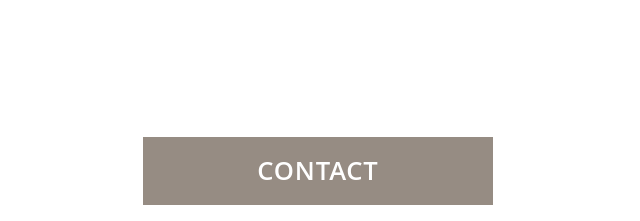
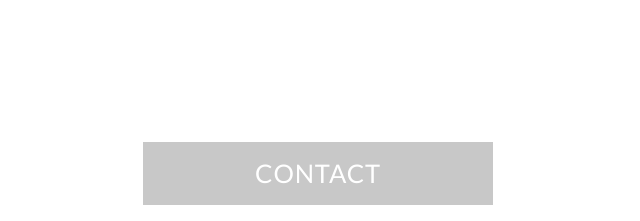
Before and after one commit to ElDav1d/ElDavid_underconstruction, a plain HTML site: page index.html in a window 1280 px wide. Shown: the part 579-800 px from the top of the page, without its empty margins (322-962 px from the left). Drawn offline with Linux system fonts and the light colour scheme.

Commit message:
Change button color

```diff
--- a/css/style.css
+++ b/css/style.css
@@ -416,12 +416,12 @@ footer {
 
 .button, .button:focus {
 
-  background-color: #968c83;
+  background-color: #C8C8C8;
   margin: 0.5rem 0 0 0 !important;
-  font-family: "Futura Std", "Futura", "Open Sans", "Helvetica Neue", Helvetica, sans-serif;
-  font-size: 1.3rem;
+  font-family: inherit;
+  font-size: 1rem;
   color: #ffffff;
-  font-weight: 600;
+  font-weight: 400;
   letter-spacing: 0.05rem;
 }
 
```
